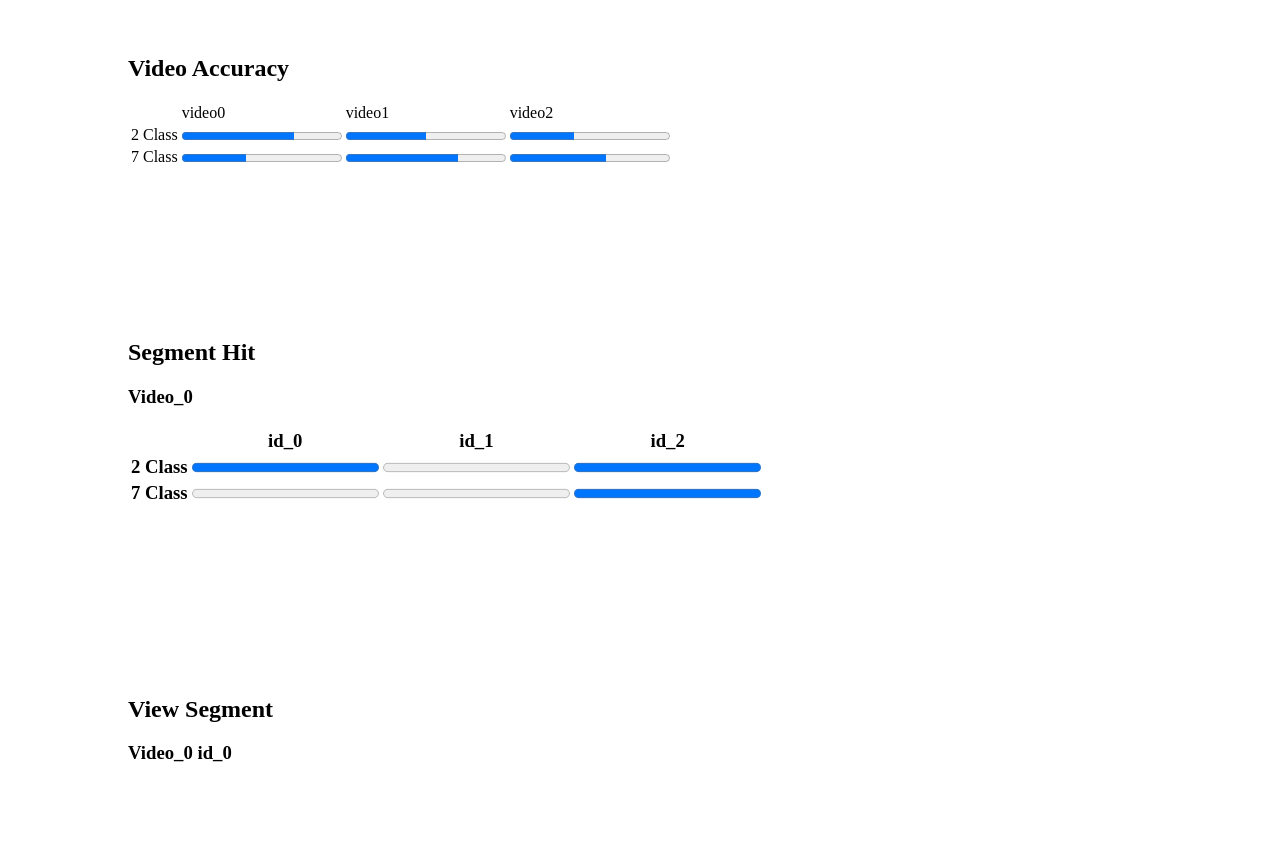
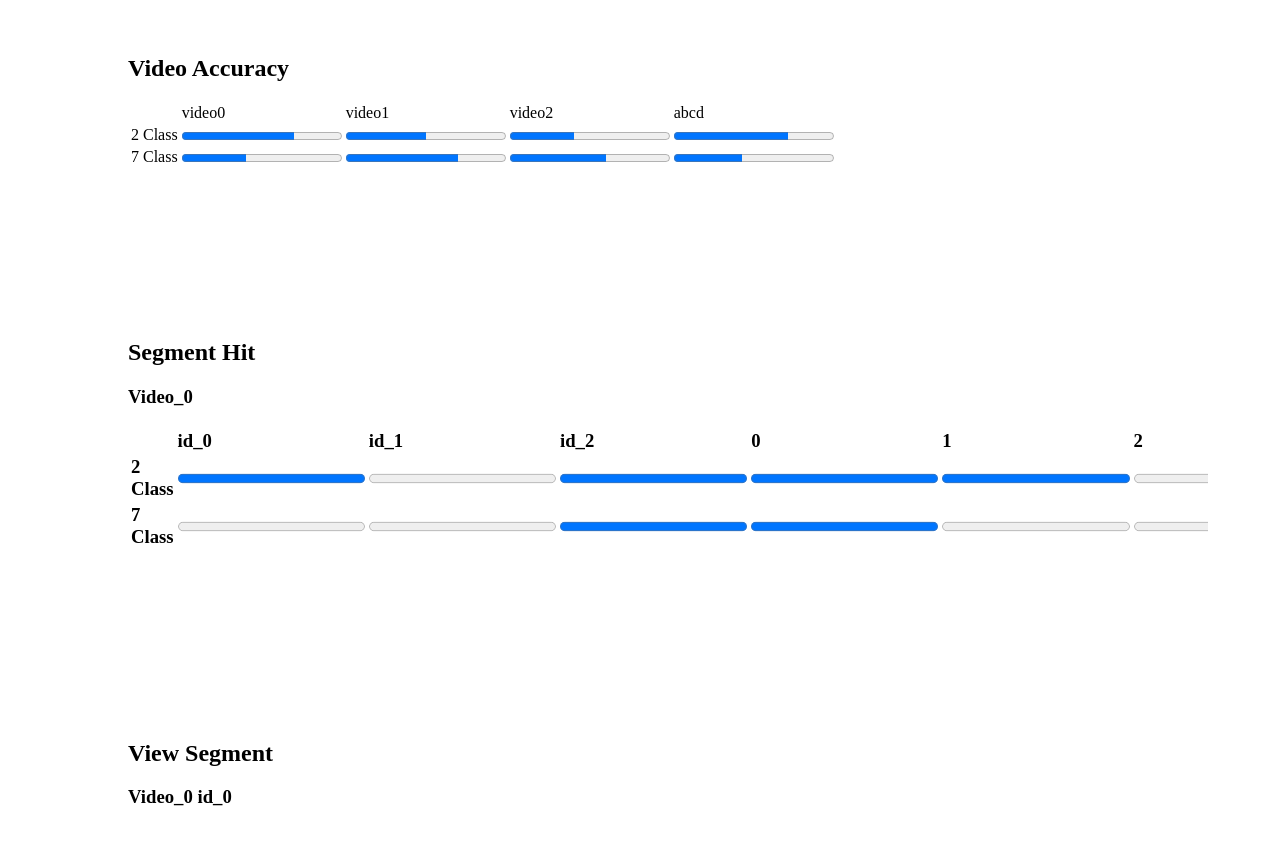
Before and after one commit to SoyeonHH/ICME2022-Demo, a website: page analysis.html in a window 1280 px wide. Shown: the part 762-1606 px from the top of the page. Drawn offline with Linux system fonts and the light colour scheme.

Commit message:
analysis now draws progress bars
video acc, and segment acc now being drawns

```diff
--- a/analysis.html
+++ b/analysis.html
@@ -71,10 +71,12 @@
         <h2>Segment Hit</h2>
         <h3>Video_0<h3>
         <table id="segmentAcc">
-          <th></th>
-          <th>id_0</th>
-          <th>id_1</th>
-          <th>id_2</th>
+          <tr id="segName_segAcc">
+            <td></td>
+            <td>id_0</td>
+            <td>id_1</td>
+            <td>id_2</td>
+          </tr>
           <tr>
             <td>2 Class</td>
             <td><progress value='100' max='100'></progress></td>
@@ -166,6 +168,18 @@
       this.publisher = publisher
 
       //process input file and make this.result
+      var fileReader = new FileReader()
+      fileReader.onload = function() {
+        var readResult = []
+        var lines = this.result.split(/\r\n|\n/)
+        lines.shift //remove header
+        for(var i = 0; i < lines.length; i++) {
+            readResult.push(lines[i].split(','))
+        }
+        return readResult
+
+      }
+
       console.log()
       this.result = []
 
@@ -283,7 +297,11 @@
         accVid7.push(hitVid7[i]/cntVid7[i]*100)
       }
 
-      return [vidName, accVid2, accVid7]
+      var returning = []
+      for(var i = 0; i < cntVid2.length; i++) {
+        returning.push([vidName[i],accVid2[i],accVid7[i]])
+      }
+      return returning
     }
     //return [vidName, accVid2, accVid7]
     //vidName, list of video_id
@@ -296,8 +314,8 @@
 
       if(this.result) {
         for(var i = 0; i < this.result.length; i++) {
-          console.log(videoId)
-          console.log(this.result[i][0])
+          //console.log(videoId)
+          //console.log(this.result[i][0])
           if(this.result[i][0] == videoId) {//the correct video id
             if(this.result[i][4] == this.result[i][7]) {//hit in 2 class
               hitMap2.push(1)
@@ -486,6 +504,11 @@
         };
       }
 
+      //clear canvas before new drawing
+      this.graph2.clearRect(0,0,50,50)
+      this.graph7.clearRect(0,0,50,50)
+
+      //draw chart with new chart instance
       var chart0 = new Chart(this.graph2, {
         type: 'bar',
         data: analysisDataset2,
@@ -527,15 +550,18 @@
     this.updatePbarVideo = function(){//Draw Accuracy Bar of the Videos
       var modelAcc = this.model.getVideoAcc()
       console.log(modelAcc)
-      /*
-      for(var i = 0; i < modelAcc.length; i++) {//create per video progress bar
-        var newHead = this.vidTable.row[0].insertCell(-1)
-        newHead.innerHTML = modelAcc[i][0]
-        var new2class = this.vidTable.row[1].insertCell(-1)
-        new2class.innerHTML = modelAcc[i][1]
-        var new7class = this.vidTable.row[2].insertCell(-1)
-        new7class.innerHTML = modelAcc[i][2]
-      }*/
+
+      //add progess bar in table #videoAcc
+      for(var i = 0; i < modelAcc.length; i++) {
+        var tblBodyObj = this.vidTable.tBodies[0];
+        var newVidTitle = tblBodyObj.rows[0].insertCell(-1);
+        var newVidAcc_2 = tblBodyObj.rows[1].insertCell(-1);
+        var newVidAcc_7 = tblBodyObj.rows[2].insertCell(-1);
+
+        newVidTitle.innerHTML = modelAcc[i][0]
+        newVidAcc_2.innerHTML = '<progress value=' + String(modelAcc[i][1]) + ' max="100">'
+        newVidAcc_7.innerHTML = '<progress value=' + String(modelAcc[i][2]) + ' max="100">'
+      }
 
 
     }
@@ -546,6 +572,16 @@
       console.log(segHitMap)
       //create per segment progress bar
 
+      for(var i = 0; i < segHitMap[0].length; i++) {
+        var tblBodyObj = this.segTable.tBodies[0];
+        var newSegTitle = tblBodyObj.rows[0].insertCell(-1);
+        var newSegAcc_2 = tblBodyObj.rows[1].insertCell(-1);
+        var newSegAcc_7 = tblBodyObj.rows[2].insertCell(-1);
+
+        newSegTitle.innerHTML = String(i)
+        newSegAcc_2.innerHTML = '<progress value=' + String(segHitMap[0][i]*100) + ' max="100">'
+        newSegAcc_7.innerHTML = '<progress value=' + String(segHitMap[1][i]*100) + ' max="100">'
+      }
     }
 
     this.updateView = function(video_id) { //Show Video's video, sound, text
@@ -582,6 +618,8 @@
                        ,["abcd",5,"text1", 0.3,'positive','neutral',-0.4,"negative",'slightly negative']
                        ,["abcd",6,"text1", 1.0,'positive','positive',1.0,"positive",'positive']];
 
+
+
   var goldModel = new Model("GOLD", "donghoon", goldTestResult)
   var ourModel = new Model("OUR","notDonghoon",ourTestResult)
   var analysis = new Analysis(goldModel, ourModel)
--- a/style/analysis.css
+++ b/style/analysis.css
@@ -21,3 +21,8 @@
   width: 54.5%
 }
 */
+
+#p-barVideos, #p-barSengment {
+  overflow: scroll;
+
+}
```
